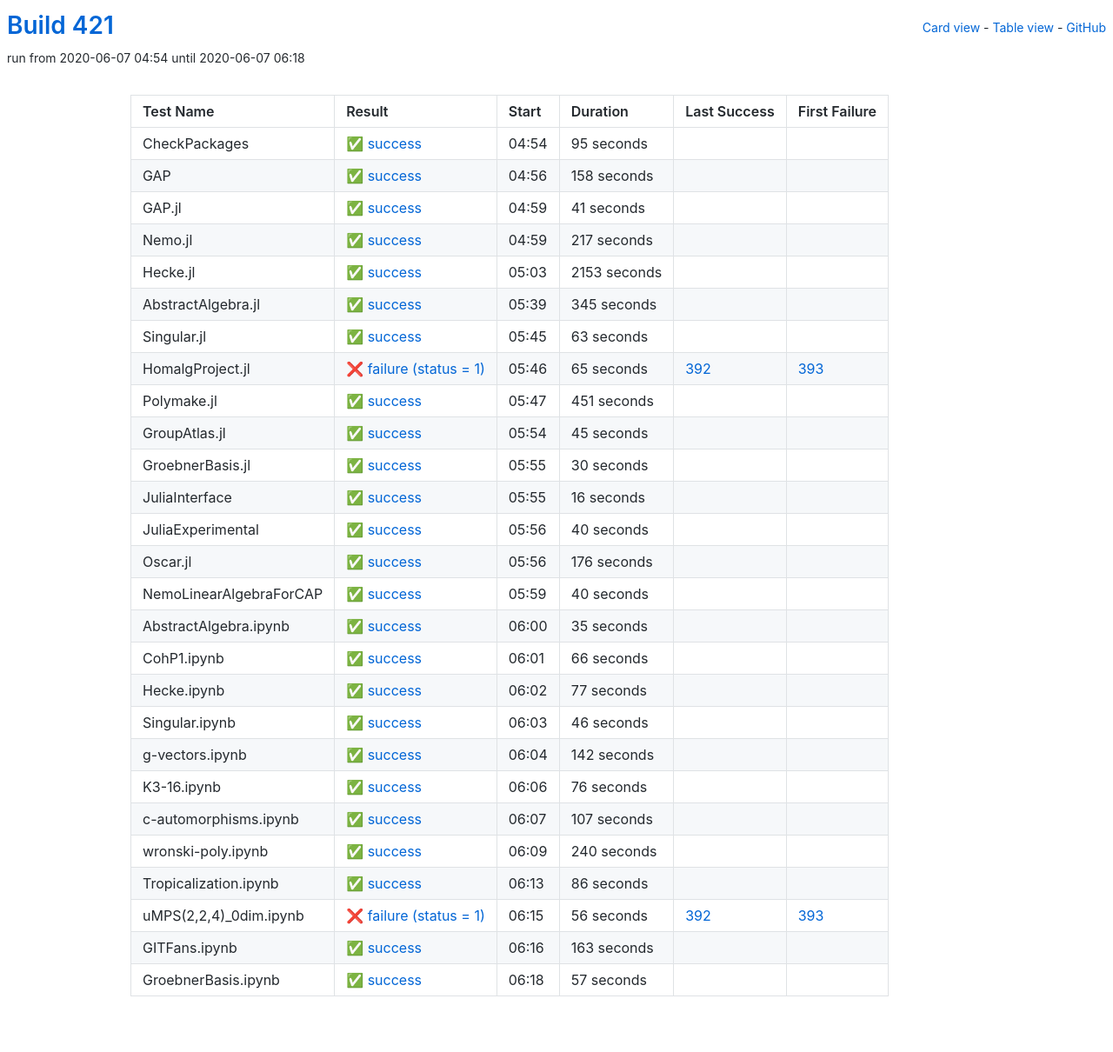
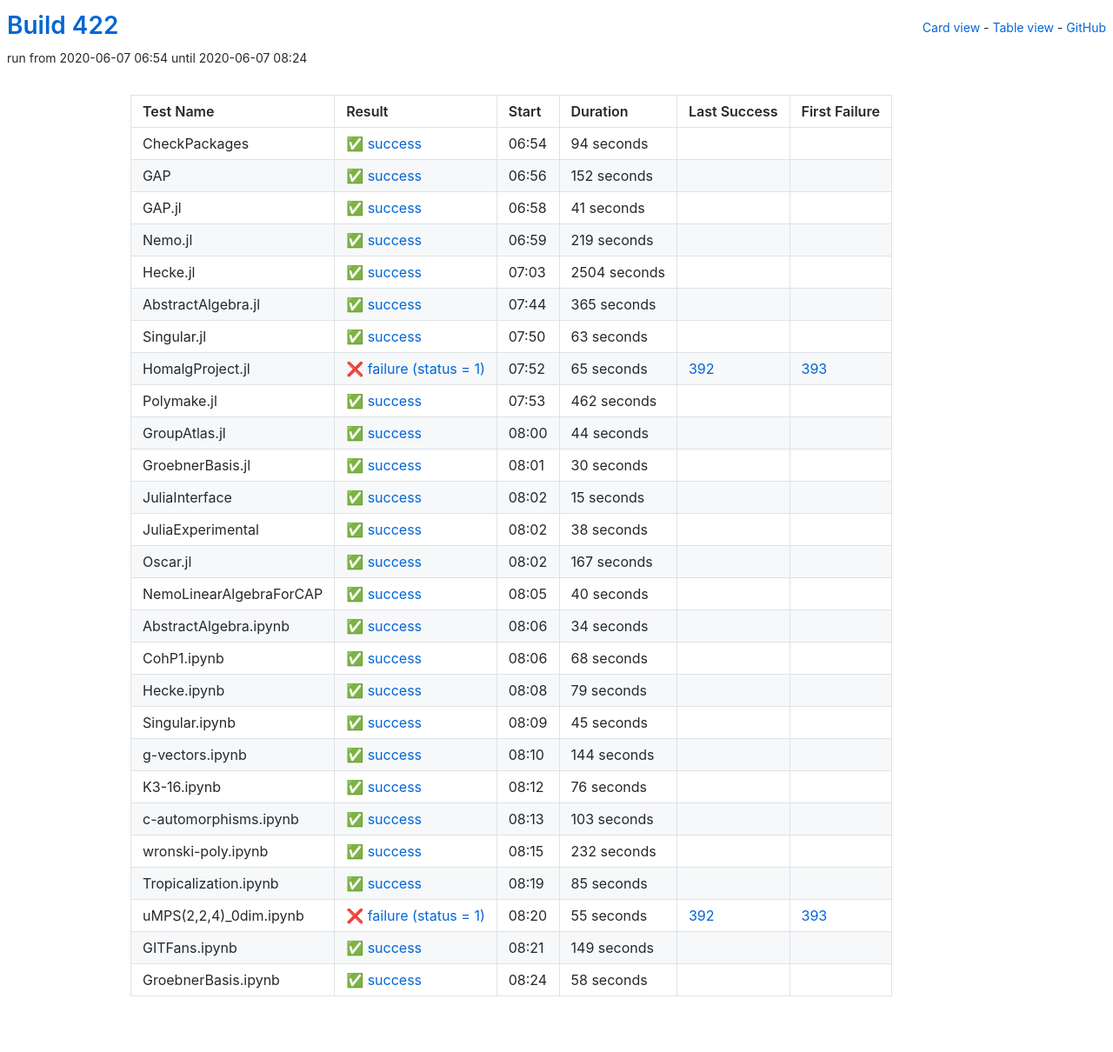
Before and after one commit to oscar-system/oscar-ci-status-1.4, a Jekyll site: the page built from table.html, in a window 1280 px wide. Shown: the whole page at 87% size. Built offline with Jekyll 4.4.1, drawn with Linux system fonts in a browser that asks for light colours.

Commit message:
Build 422

```diff
--- a/_data/ci.yml
+++ b/_data/ci.yml
@@ -1,29 +1,29 @@
-build: 421
-build_url: https://oscarci.mathematik.uni-kl.de/job/oscar-julia-1.4/421/
+build: 422
+build_url: https://oscarci.mathematik.uni-kl.de/job/oscar-julia-1.4/422/
 job: oscar-julia-1.4
 tests:
-- duration: 95
+- duration: 94
   exitcode: 0
   first_failure: false
   first_failure_url: null
   id: checkpackages
   last_success: false
   last_success_url: null
-  log: https://oscarci.mathematik.uni-kl.de/job/oscar-julia-1.4/421/artifact/logs/build-421/CheckPackages.log
+  log: https://oscarci.mathematik.uni-kl.de/job/oscar-julia-1.4/422/artifact/logs/build-422/CheckPackages.log
   name: CheckPackages
-  start: 2020-06-07 04:54
+  start: 2020-06-07 06:54
   status: success
   success: true
-- duration: 158
+- duration: 152
   exitcode: 0
   first_failure: false
   first_failure_url: null
   id: gap
   last_success: false
   last_success_url: null
-  log: https://oscarci.mathematik.uni-kl.de/job/oscar-julia-1.4/421/artifact/logs/build-421/GAP.log
+  log: https://oscarci.mathematik.uni-kl.de/job/oscar-julia-1.4/422/artifact/logs/build-422/GAP.log
   name: GAP
-  start: 2020-06-07 04:56
+  start: 2020-06-07 06:56
   status: success
   success: true
 - duration: 41
@@ -33,45 +33,45 @@ tests:
   id: gap-jl
   last_success: false
   last_success_url: null
-  log: https://oscarci.mathematik.uni-kl.de/job/oscar-julia-1.4/421/artifact/logs/build-421/GAP.jl.log
+  log: https://oscarci.mathematik.uni-kl.de/job/oscar-julia-1.4/422/artifact/logs/build-422/GAP.jl.log
   name: GAP.jl
-  start: 2020-06-07 04:59
+  start: 2020-06-07 06:58
   status: success
   success: true
-- duration: 217
+- duration: 219
   exitcode: 0
   first_failure: false
   first_failure_url: null
   id: nemo-jl
   last_success: false
   last_success_url: null
-  log: https://oscarci.mathematik.uni-kl.de/job/oscar-julia-1.4/421/artifact/logs/build-421/Nemo.jl.log
+  log: https://oscarci.mathematik.uni-kl.de/job/oscar-julia-1.4/422/artifact/logs/build-422/Nemo.jl.log
   name: Nemo.jl
-  start: 2020-06-07 04:59
+  start: 2020-06-07 06:59
   status: success
   success: true
-- duration: 2153
+- duration: 2504
   exitcode: 0
   first_failure: false
   first_failure_url: null
   id: hecke-jl
   last_success: false
   last_success_url: null
-  log: https://oscarci.mathematik.uni-kl.de/job/oscar-julia-1.4/421/artifact/logs/build-421/Hecke.jl.log
+  log: https://oscarci.mathematik.uni-kl.de/job/oscar-julia-1.4/422/artifact/logs/build-422/Hecke.jl.log
   name: Hecke.jl
-  start: 2020-06-07 05:03
+  start: 2020-06-07 07:03
   status: success
   success: true
-- duration: 345
+- duration: 365
   exitcode: 0
   first_failure: false
   first_failure_url: null
   id: abstractalgebra-jl
   last_success: false
   last_success_url: null
-  log: https://oscarci.mathematik.uni-kl.de/job/oscar-julia-1.4/421/artifact/logs/build-421/AbstractAlgebra.jl.log
+  log: https://oscarci.mathematik.uni-kl.de/job/oscar-julia-1.4/422/artifact/logs/build-422/AbstractAlgebra.jl.log
   name: AbstractAlgebra.jl
-  start: 2020-06-07 05:39
+  start: 2020-06-07 07:44
   status: success
   success: true
 - duration: 63
@@ -81,9 +81,9 @@ tests:
   id: singular-jl
   last_success: false
   last_success_url: null
-  log: https://oscarci.mathematik.uni-kl.de/job/oscar-julia-1.4/421/artifact/logs/build-421/Singular.jl.log
+  log: https://oscarci.mathematik.uni-kl.de/job/oscar-julia-1.4/422/artifact/logs/build-422/Singular.jl.log
   name: Singular.jl
-  start: 2020-06-07 05:45
+  start: 2020-06-07 07:50
   status: success
   success: true
 - duration: 65
@@ -93,33 +93,33 @@ tests:
   id: homalgproject-jl
   last_success: 392
   last_success_url: https://oscarci.mathematik.uni-kl.de/job/oscar-julia-1.4/392/
-  log: https://oscarci.mathematik.uni-kl.de/job/oscar-julia-1.4/421/artifact/logs/build-421/HomalgProject.jl.log
+  log: https://oscarci.mathematik.uni-kl.de/job/oscar-julia-1.4/422/artifact/logs/build-422/HomalgProject.jl.log
   name: HomalgProject.jl
-  start: 2020-06-07 05:46
+  start: 2020-06-07 07:52
   status: failure
   success: false
-- duration: 451
+- duration: 462
   exitcode: 0
   first_failure: false
   first_failure_url: null
   id: polymake-jl
   last_success: false
   last_success_url: null
-  log: https://oscarci.mathematik.uni-kl.de/job/oscar-julia-1.4/421/artifact/logs/build-421/Polymake.jl.log
+  log: https://oscarci.mathematik.uni-kl.de/job/oscar-julia-1.4/422/artifact/logs/build-422/Polymake.jl.log
   name: Polymake.jl
-  start: 2020-06-07 05:47
+  start: 2020-06-07 07:53
   status: success
   success: true
-- duration: 45
+- duration: 44
   exitcode: 0
   first_failure: false
   first_failure_url: null
   id: groupatlas-jl
   last_success: false
   last_success_url: null
-  log: https://oscarci.mathematik.uni-kl.de/job/oscar-julia-1.4/421/artifact/logs/build-421/GroupAtlas.jl.log
+  log: https://oscarci.mathematik.uni-kl.de/job/oscar-julia-1.4/422/artifact/logs/build-422/GroupAtlas.jl.log
   name: GroupAtlas.jl
-  start: 2020-06-07 05:54
+  start: 2020-06-07 08:00
   status: success
   success: true
 - duration: 30
@@ -129,45 +129,45 @@ tests:
   id: groebnerbasis-jl
   last_success: false
   last_success_url: null
-  log: https://oscarci.mathematik.uni-kl.de/job/oscar-julia-1.4/421/artifact/logs/build-421/GroebnerBasis.jl.log
+  log: https://oscarci.mathematik.uni-kl.de/job/oscar-julia-1.4/422/artifact/logs/build-422/GroebnerBasis.jl.log
   name: GroebnerBasis.jl
-  start: 2020-06-07 05:55
+  start: 2020-06-07 08:01
   status: success
   success: true
-- duration: 16
+- duration: 15
   exitcode: 0
   first_failure: false
   first_failure_url: null
   id: juliainterface
   last_success: false
   last_success_url: null
-  log: https://oscarci.mathematik.uni-kl.de/job/oscar-julia-1.4/421/artifact/logs/build-421/JuliaInterface.log
+  log: https://oscarci.mathematik.uni-kl.de/job/oscar-julia-1.4/422/artifact/logs/build-422/JuliaInterface.log
   name: JuliaInterface
-  start: 2020-06-07 05:55
+  start: 2020-06-07 08:02
   status: success
   success: true
-- duration: 40
+- duration: 38
   exitcode: 0
   first_failure: false
   first_failure_url: null
   id: juliaexperimental
   last_success: false
   last_success_url: null
-  log: https://oscarci.mathematik.uni-kl.de/job/oscar-julia-1.4/421/artifact/logs/build-421/JuliaExperimental.log
+  log: https://oscarci.mathematik.uni-kl.de/job/oscar-julia-1.4/422/artifact/logs/build-422/JuliaExperimental.log
   name: JuliaExperimental
-  start: 2020-06-07 05:56
+  start: 2020-06-07 08:02
   status: success
   success: true
-- duration: 176
+- duration: 167
   exitcode: 0
   first_failure: false
   first_failure_url: null
   id: oscar-jl
   last_success: false
   last_success_url: null
-  log: https://oscarci.mathematik.uni-kl.de/job/oscar-julia-1.4/421/artifact/logs/build-421/Oscar.jl.log
+  log: https://oscarci.mathematik.uni-kl.de/job/oscar-julia-1.4/422/artifact/logs/build-422/Oscar.jl.log
   name: Oscar.jl
-  start: 2020-06-07 05:56
+  start: 2020-06-07 08:02
   status: success
   success: true
 - duration: 40
@@ -177,69 +177,69 @@ tests:
   id: nemolinearalgebraforcap
   last_success: false
   last_success_url: null
-  log: https://oscarci.mathematik.uni-kl.de/job/oscar-julia-1.4/421/artifact/logs/build-421/NemoLinearAlgebraForCAP.log
+  log: https://oscarci.mathematik.uni-kl.de/job/oscar-julia-1.4/422/artifact/logs/build-422/NemoLinearAlgebraForCAP.log
   name: NemoLinearAlgebraForCAP
-  start: 2020-06-07 05:59
+  start: 2020-06-07 08:05
   status: success
   success: true
-- duration: 35
+- duration: 34
   exitcode: 0
   first_failure: false
   first_failure_url: null
   id: abstractalgebra-ipynb
   last_success: false
   last_success_url: null
-  log: https://oscarci.mathematik.uni-kl.de/job/oscar-julia-1.4/421/artifact/logs/build-421/AbstractAlgebra.ipynb.log
+  log: https://oscarci.mathematik.uni-kl.de/job/oscar-julia-1.4/422/artifact/logs/build-422/AbstractAlgebra.ipynb.log
   name: AbstractAlgebra.ipynb
-  start: 2020-06-07 06:00
+  start: 2020-06-07 08:06
   status: success
   success: true
-- duration: 66
+- duration: 68
   exitcode: 0
   first_failure: false
   first_failure_url: null
   id: cohp1-ipynb
   last_success: false
   last_success_url: null
-  log: https://oscarci.mathematik.uni-kl.de/job/oscar-julia-1.4/421/artifact/logs/build-421/CohP1.ipynb.log
+  log: https://oscarci.mathematik.uni-kl.de/job/oscar-julia-1.4/422/artifact/logs/build-422/CohP1.ipynb.log
   name: CohP1.ipynb
-  start: 2020-06-07 06:01
+  start: 2020-06-07 08:06
   status: success
   success: true
-- duration: 77
+- duration: 79
   exitcode: 0
   first_failure: false
   first_failure_url: null
   id: hecke-ipynb
   last_success: false
   last_success_url: null
-  log: https://oscarci.mathematik.uni-kl.de/job/oscar-julia-1.4/421/artifact/logs/build-421/Hecke.ipynb.log
+  log: https://oscarci.mathematik.uni-kl.de/job/oscar-julia-1.4/422/artifact/logs/build-422/Hecke.ipynb.log
   name: Hecke.ipynb
-  start: 2020-06-07 06:02
+  start: 2020-06-07 08:08
   status: success
   success: true
-- duration: 46
+- duration: 45
   exitcode: 0
   first_failure: false
   first_failure_url: null
   id: singular-ipynb
   last_success: false
   last_success_url: null
-  log: https://oscarci.mathematik.uni-kl.de/job/oscar-julia-1.4/421/artifact/logs/build-421/Singular.ipynb.log
+  log: https://oscarci.mathematik.uni-kl.de/job/oscar-julia-1.4/422/artifact/logs/build-422/Singular.ipynb.log
   name: Singular.ipynb
-  start: 2020-06-07 06:03
+  start: 2020-06-07 08:09
   status: success
   success: true
-- duration: 142
+- duration: 144
   exitcode: 0
   first_failure: false
   first_failure_url: null
   id: g-vectors-ipynb
   last_success: false
   last_success_url: null
-  log: https://oscarci.mathematik.uni-kl.de/job/oscar-julia-1.4/421/artifact/logs/build-421/g-vectors.ipynb.log
+  log: https://oscarci.mathematik.uni-kl.de/job/oscar-julia-1.4/422/artifact/logs/build-422/g-vectors.ipynb.log
   name: g-vectors.ipynb
-  start: 2020-06-07 06:04
+  start: 2020-06-07 08:10
   status: success
   success: true
 - duration: 76
@@ -249,80 +249,80 @@ tests:
   id: k3-16-ipynb
   last_success: false
   last_success_url: null
-  log: https://oscarci.mathematik.uni-kl.de/job/oscar-julia-1.4/421/artifact/logs/build-421/K3-16.ipynb.log
+  log: https://oscarci.mathematik.uni-kl.de/job/oscar-julia-1.4/422/artifact/logs/build-422/K3-16.ipynb.log
   name: K3-16.ipynb
-  start: 2020-06-07 06:06
+  start: 2020-06-07 08:12
   status: success
   success: true
-- duration: 107
+- duration: 103
   exitcode: 0
   first_failure: false
   first_failure_url: null
   id: c-automorphisms-ipynb
   last_success: false
   last_success_url: null
-  log: https://oscarci.mathematik.uni-kl.de/job/oscar-julia-1.4/421/artifact/logs/build-421/c-automorphisms.ipynb.log
+  log: https://oscarci.mathematik.uni-kl.de/job/oscar-julia-1.4/422/artifact/logs/build-422/c-automorphisms.ipynb.log
   name: c-automorphisms.ipynb
-  start: 2020-06-07 06:07
+  start: 2020-06-07 08:13
   status: success
   success: true
-- duration: 240
+- duration: 232
   exitcode: 0
   first_failure: false
   first_failure_url: null
   id: wronski-poly-ipynb
   last_success: false
   last_success_url: null
-  log: https://oscarci.mathematik.uni-kl.de/job/oscar-julia-1.4/421/artifact/logs/build-421/wronski-poly.ipynb.log
+  log: https://oscarci.mathematik.uni-kl.de/job/oscar-julia-1.4/422/artifact/logs/build-422/wronski-poly.ipynb.log
   name: wronski-poly.ipynb
-  start: 2020-06-07 06:09
+  start: 2020-06-07 08:15
   status: success
   success: true
-- duration: 86
+- duration: 85
   exitcode: 0
   first_failure: false
   first_failure_url: null
   id: tropicalization-ipynb
   last_success: false
   last_success_url: null
-  log: https://oscarci.mathematik.uni-kl.de/job/oscar-julia-1.4/421/artifact/logs/build-421/Tropicalization.ipynb.log
+  log: https://oscarci.mathematik.uni-kl.de/job/oscar-julia-1.4/422/artifact/logs/build-422/Tropicalization.ipynb.log
   name: Tropicalization.ipynb
-  start: 2020-06-07 06:13
+  start: 2020-06-07 08:19
   status: success
   success: true
-- duration: 56
+- duration: 55
   exitcode: 1
   first_failure: 393
   first_failure_url: https://oscarci.mathematik.uni-kl.de/job/oscar-julia-1.4/393/
   id: umps-2-2-4-0dim-ipynb
   last_success: 392
   last_success_url: https://oscarci.mathematik.uni-kl.de/job/oscar-julia-1.4/392/
-  log: https://oscarci.mathematik.uni-kl.de/job/oscar-julia-1.4/421/artifact/logs/build-421/uMPS-2-2-4-_0dim.ipynb.log
+  log: https://oscarci.mathematik.uni-kl.de/job/oscar-julia-1.4/422/artifact/logs/build-422/uMPS-2-2-4-_0dim.ipynb.log
   name: uMPS(2,2,4)_0dim.ipynb
-  start: 2020-06-07 06:15
+  start: 2020-06-07 08:20
   status: failure
   success: false
-- duration: 163
+- duration: 149
   exitcode: 0
   first_failure: false
   first_failure_url: null
   id: gitfans-ipynb
   last_success: false
   last_success_url: null
-  log: https://oscarci.mathematik.uni-kl.de/job/oscar-julia-1.4/421/artifact/logs/build-421/GITFans.ipynb.log
+  log: https://oscarci.mathematik.uni-kl.de/job/oscar-julia-1.4/422/artifact/logs/build-422/GITFans.ipynb.log
   name: GITFans.ipynb
-  start: 2020-06-07 06:16
+  start: 2020-06-07 08:21
   status: success
   success: true
-- duration: 57
+- duration: 58
   exitcode: 0
   first_failure: false
   first_failure_url: null
   id: groebnerbasis-ipynb
   last_success: false
   last_success_url: null
-  log: https://oscarci.mathematik.uni-kl.de/job/oscar-julia-1.4/421/artifact/logs/build-421/GroebnerBasis.ipynb.log
+  log: https://oscarci.mathematik.uni-kl.de/job/oscar-julia-1.4/422/artifact/logs/build-422/GroebnerBasis.ipynb.log
   name: GroebnerBasis.ipynb
-  start: 2020-06-07 06:18
+  start: 2020-06-07 08:24
   status: success
   success: true
```
Also changed, not shown: README.md.
